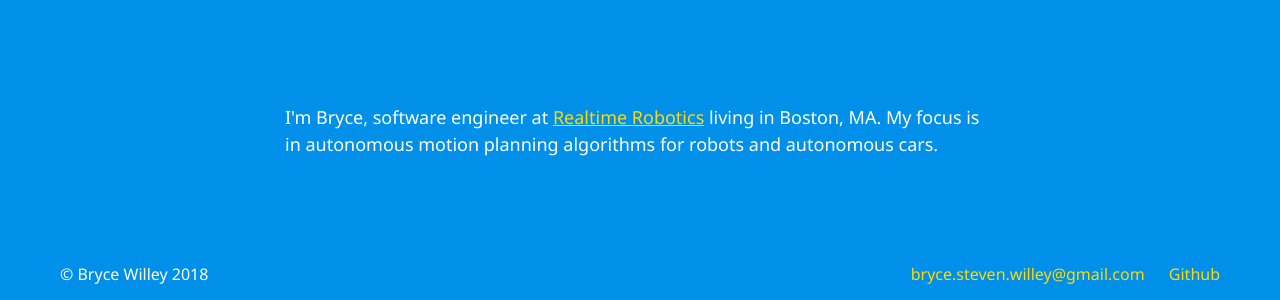
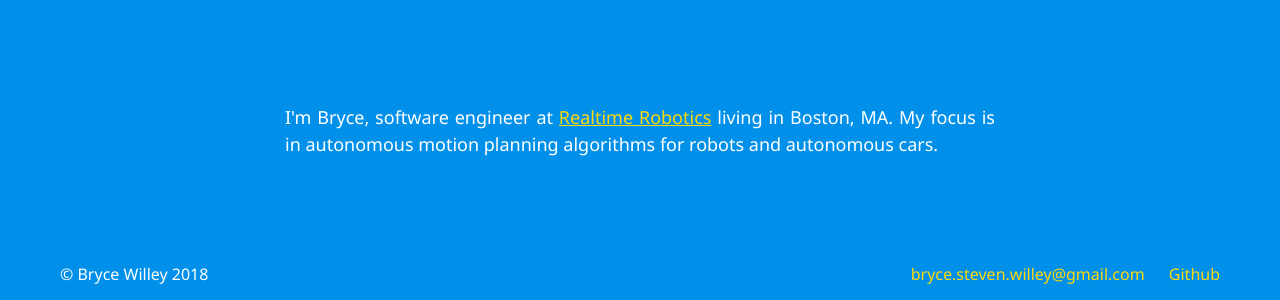
Before and after one commit to BryceStevenWilley/BryceStevenWilley.github.io, a Jekyll site: the page built from index.md, in a window 1280 px wide. Shown: the part 511-811 px from the top of the page. Built offline with Jekyll 4.4.1, drawn with Linux system fonts in a browser that asks for light colours.

Commit message:
404 addition and justifying text correctly.

```diff
--- a/404.html
+++ b/404.html
@@ -21,4 +21,5 @@
 
   <p><strong>Page not found :(</strong></p>
   <p>The requested page could not be found.</p>
+  <p>Feel free to email me and let me know if a link is broken!</p>
 </div>
--- a/_sass/utilities/_layout.scss
+++ b/_sass/utilities/_layout.scss
@@ -10,6 +10,11 @@
 
 }
 
+div {
+    text-align: justify;
+    text-justify: inter-word;
+}
+
 .u-container {
   max-width: 116rem; // 1160px
   margin-right: auto;
```
